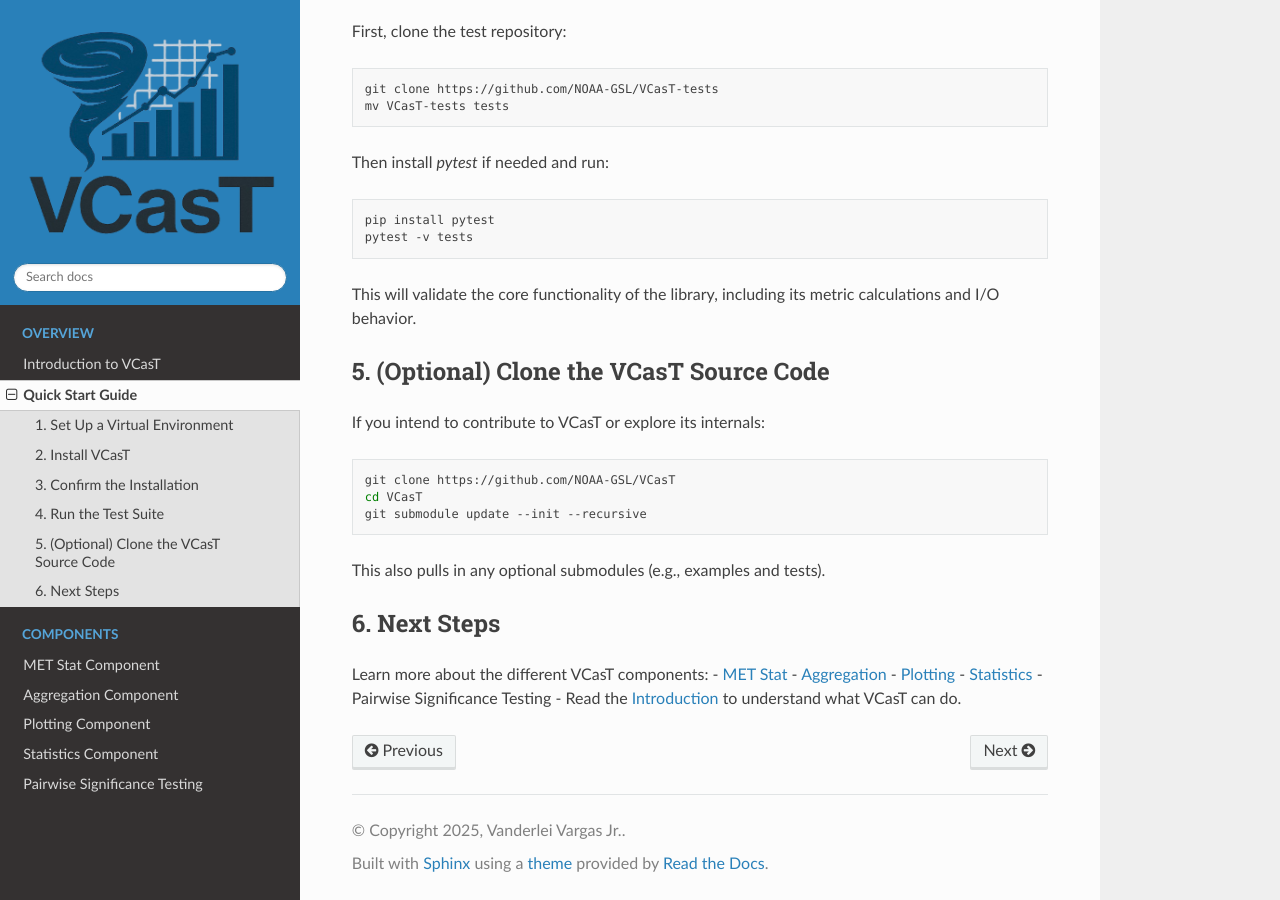
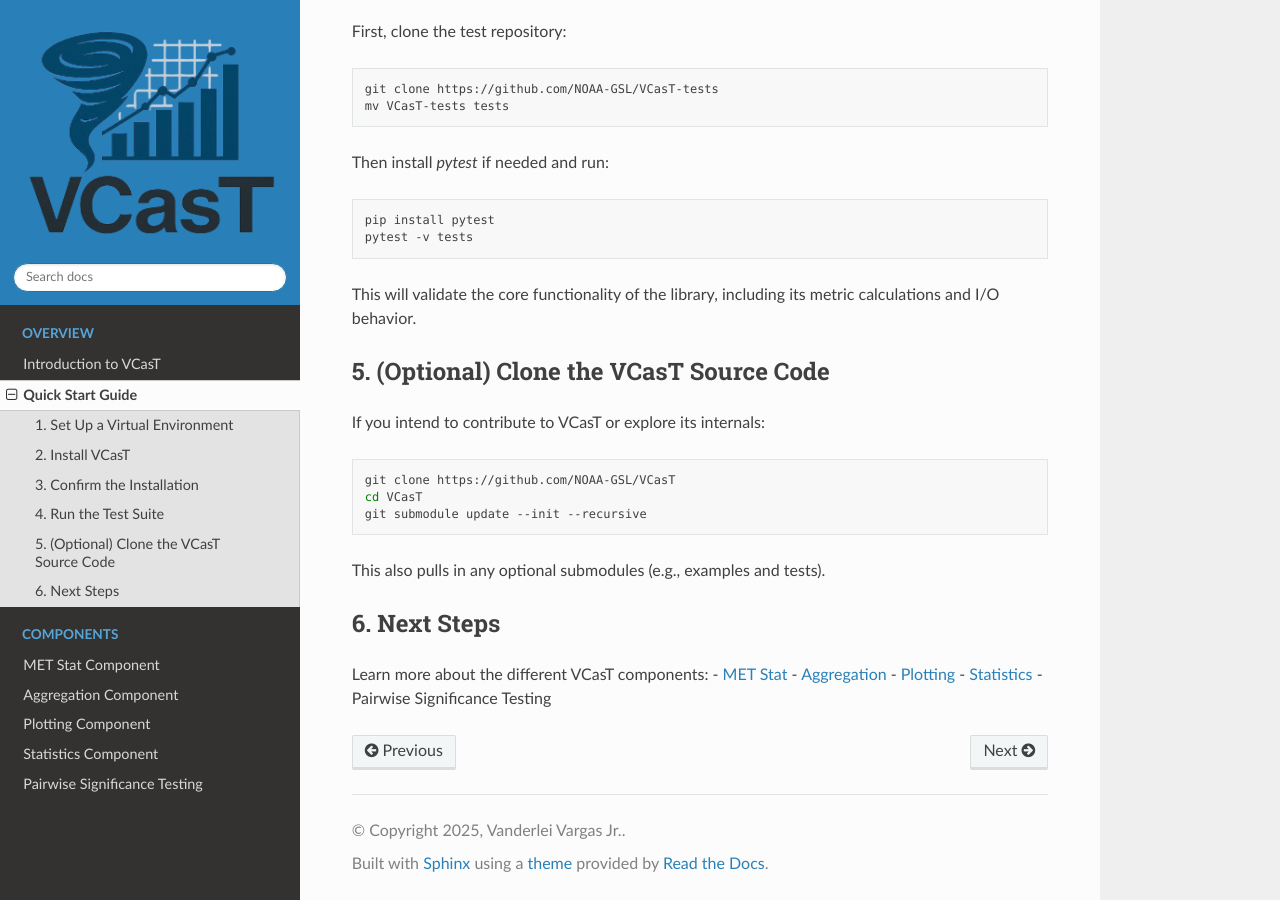
Before and after one commit to McKenzieLarson-NOAA/VCasT-docs, a Sphinx documentation site: the page built from source/pages/overview/quick-start.rst, in a window 1280 px wide and 900 px high, scrolled down 1538 px. Built offline with Sphinx 7.4.7 and the Read the Docs theme 3.1.0, drawn with Linux system fonts in a browser that asks for light colours.

Commit message:
remove link to intro and added links to components

```diff
--- a/source/pages/overview/quick-start.rst
+++ b/source/pages/overview/quick-start.rst
@@ -104,4 +104,3 @@ Learn more about the different VCasT components:
 - :doc:`Plotting <../plot/plot>`
 - :doc:`Statistics <../stat/stat>`
 - :doc:`Pairwise Significance Testing <../pariwise/pairwise>`
-- Read the :doc:`Introduction <introduction>` to understand what VCasT can do.
```
